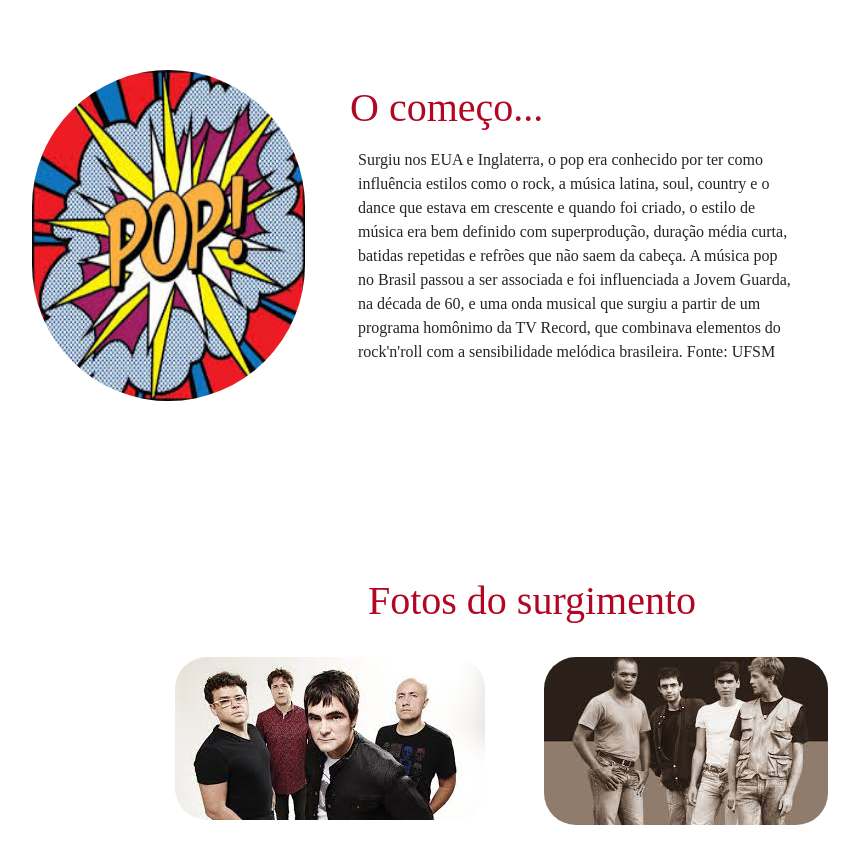
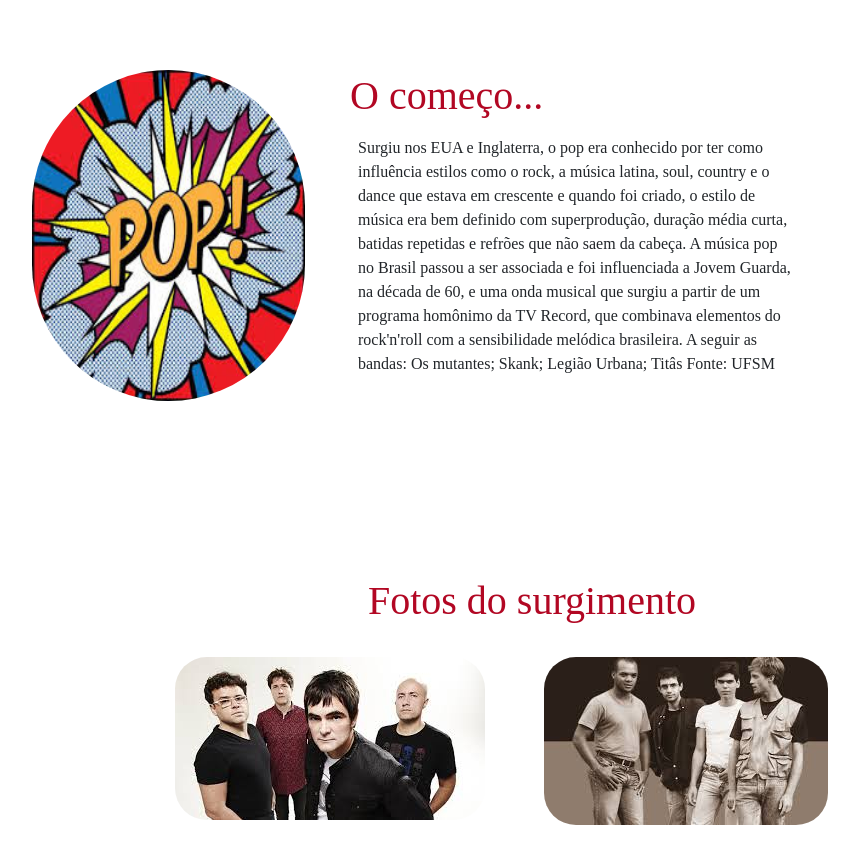
Before and after one commit to Nicky3110/nicky3110.github.io, a plain HTML site: page index.html in a window 1280 px wide. Shown: the part 880-1726 px from the top of the page, without its empty margins (108-967 px from the left). Drawn offline with nearby package versions, Linux system fonts and the light colour scheme.

Commit message:
Update index.html

```diff
--- a/index.html
+++ b/index.html
@@ -53,7 +53,7 @@
                 </div>
                 <div class="col-5">
                     <h2>O começo...</h2>
-                    <p class="p-2"> Surgiu nos EUA e Inglaterra, o pop era conhecido por ter como influência estilos como o rock, a música latina, soul, country e o dance que estava em crescente e quando foi criado, o estilo de música era bem definido com superprodução, duração média curta, batidas repetidas e refrões que não saem da cabeça. A música pop no Brasil passou a ser associada  e foi influenciada a Jovem Guarda, na década de 60, e uma onda musical que surgiu a partir de um programa homônimo da TV Record, que combinava elementos do rock'n'roll com a sensibilidade melódica brasileira. Fonte: UFSM
+                    <p class="p-2"> Surgiu nos EUA e Inglaterra, o pop era conhecido por ter como influência estilos como o rock, a música latina, soul, country e o dance que estava em crescente e quando foi criado, o estilo de música era bem definido com superprodução, duração média curta, batidas repetidas e refrões que não saem da cabeça. A música pop no Brasil passou a ser associada  e foi influenciada a Jovem Guarda, na década de 60, e uma onda musical que surgiu a partir de um programa homônimo da TV Record, que combinava elementos do rock'n'roll com a sensibilidade melódica brasileira. A seguir as bandas: Os mutantes; Skank; Legião Urbana; Titâs Fonte: UFSM
                 </div>
             </div>
         </section>
```
